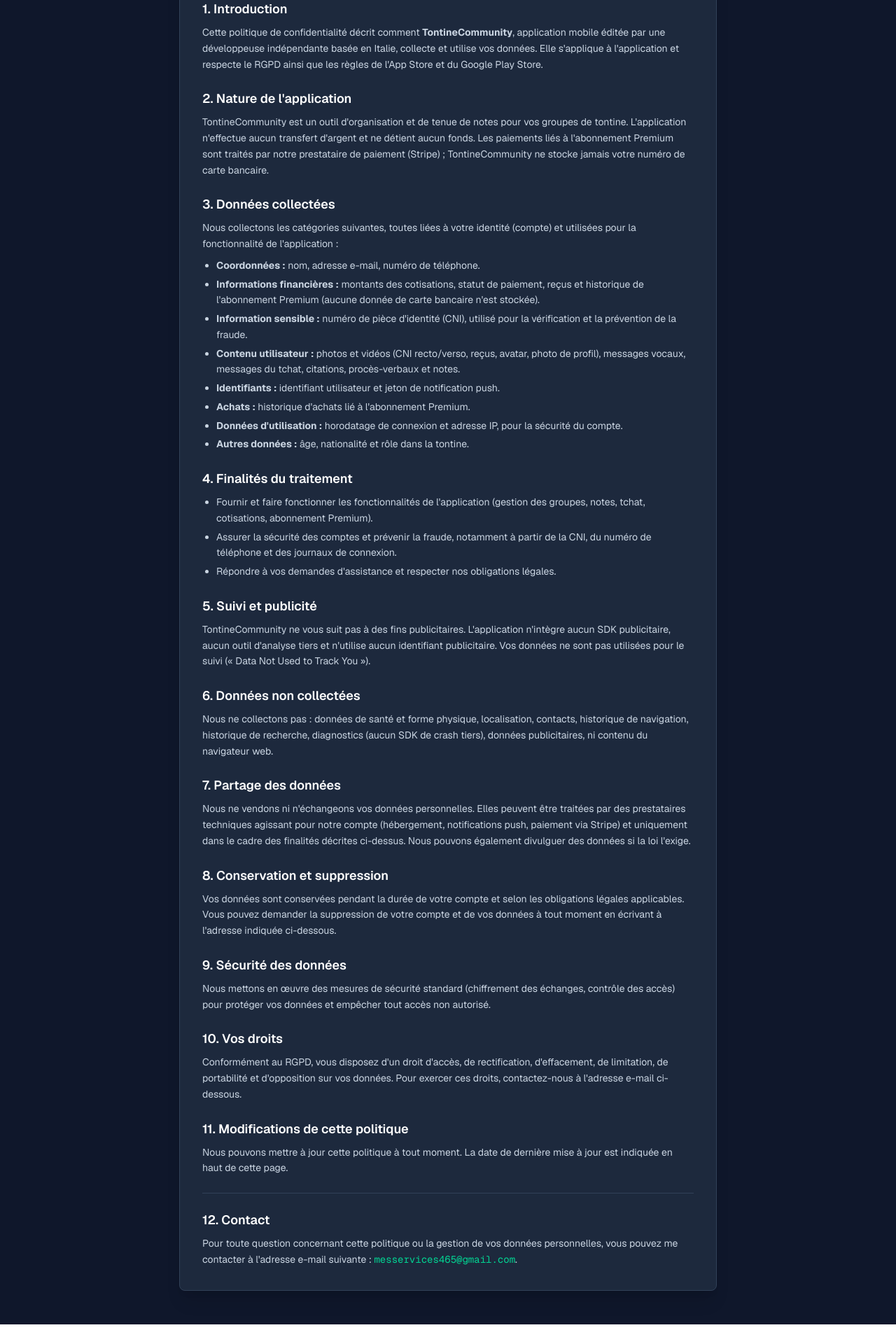
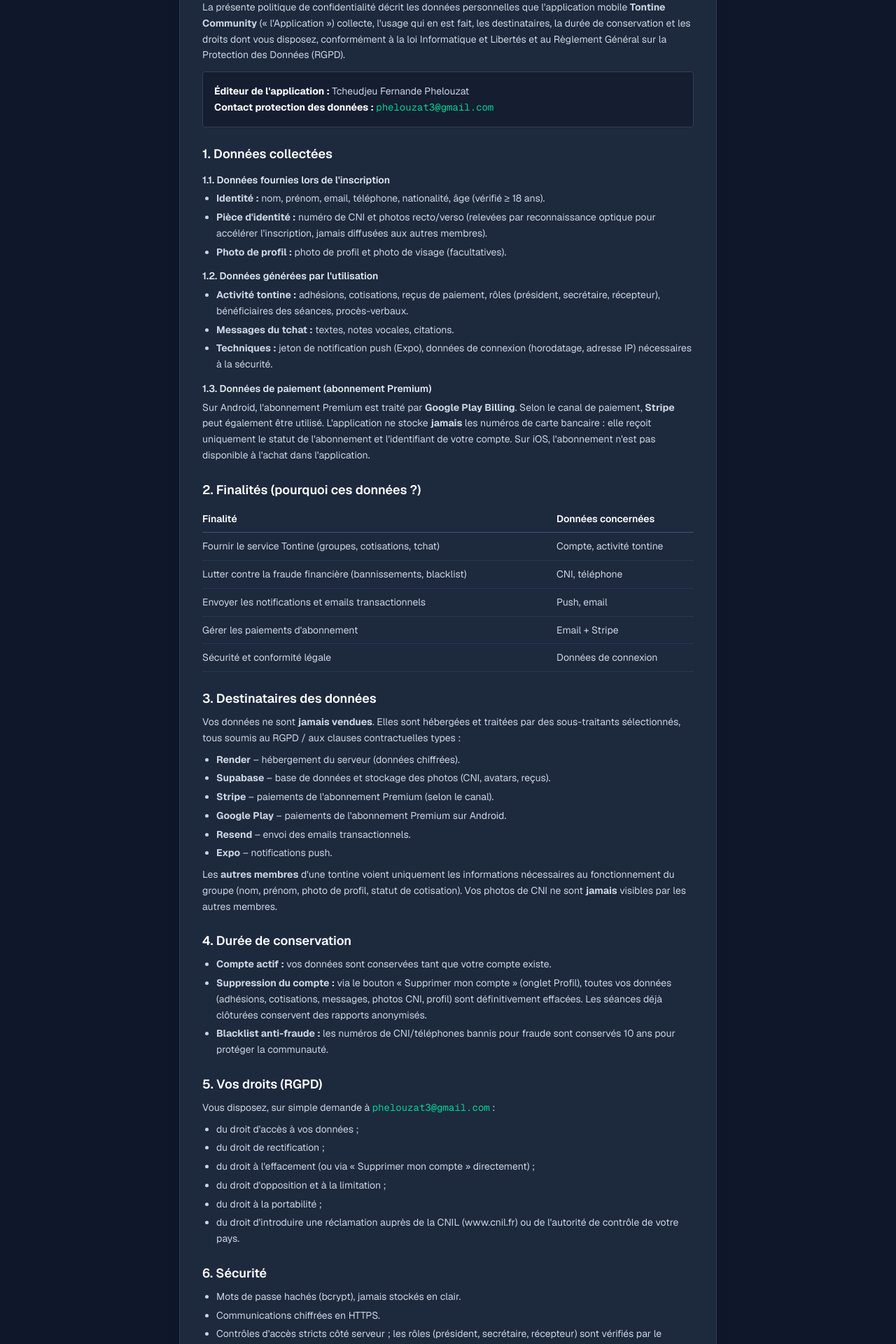
Before and after one commit to phelouzat3-glitch/phelouzat-fullstack, a Next.js app: page /privacy-my-app in a window 1280 px wide. Shown: the part 220-2140 px from the top of the page at 70% size. Before the commit the page ends 2112 px from the top, so only its background shows below. Built offline with nearby package versions, Linux system fonts and the light colour scheme.

Commit message:
Privacy policy Tontine Community version officielle Play Store

```diff
--- a/src/app/privacy-my-app/page.tsx
+++ b/src/app/privacy-my-app/page.tsx
@@ -1,10 +1,120 @@
 import Link from "next/link";
 
 export default function PrivacyPolicy() {
-  // CONFIGURATION DES PARAMÈTRES (À modifier)
-  const appName = "TontineCommunity"; // Nom de votre application
-  const developerEmail = "messervices465@gmail.com";
-  const lastUpdated = "7 novembre 2026";
+  const appName = "Tontine Community";
+  const developerEmail = "phelouzat3@gmail.com";
+  const lastUpdated = "4 novembre 2026";
+
+  const registrationData = [
+    {
+      label: "Identité",
+      text: "nom, prénom, email, téléphone, nationalité, âge (vérifié ≥ 18 ans).",
+    },
+    {
+      label: "Pièce d'identité",
+      text: "numéro de CNI et photos recto/verso (relevées par reconnaissance optique pour accélérer l'inscription, jamais diffusées aux autres membres).",
+    },
+    {
+      label: "Photo de profil",
+      text: "photo de profil et photo de visage (facultatives).",
+    },
+  ];
+
+  const usageData = [
+    {
+      label: "Activité tontine",
+      text: "adhésions, cotisations, reçus de paiement, rôles (président, secrétaire, récepteur), bénéficiaires des séances, procès-verbaux.",
+    },
+    {
+      label: "Messages du tchat",
+      text: "textes, notes vocales, citations.",
+    },
+    {
+      label: "Techniques",
+      text: "jeton de notification push (Expo), données de connexion (horodatage, adresse IP) nécessaires à la sécurité.",
+    },
+  ];
+
+  const purposes = [
+    {
+      goal: "Fournir le service Tontine (groupes, cotisations, tchat)",
+      data: "Compte, activité tontine",
+    },
+    {
+      goal: "Lutter contre la fraude financière (bannissements, blacklist)",
+      data: "CNI, téléphone",
+    },
+    {
+      goal: "Envoyer les notifications et emails transactionnels",
+      data: "Push, email",
+    },
+    {
+      goal: "Gérer les paiements d'abonnement",
+      data: "Email + Stripe",
+    },
+    {
+      goal: "Sécurité et conformité légale",
+      data: "Données de connexion",
+    },
+  ];
+
+  const processors = [
+    {
+      name: "Render",
+      text: "hébergement du serveur (données chiffrées).",
+    },
+    {
+      name: "Supabase",
+      text: "base de données et stockage des photos (CNI, avatars, reçus).",
+    },
+    {
+      name: "Stripe",
+      text: "paiements de l'abonnement Premium (selon le canal).",
+    },
+    {
+      name: "Google Play",
+      text: "paiements de l'abonnement Premium sur Android.",
+    },
+    {
+      name: "Resend",
+      text: "envoi des emails transactionnels.",
+    },
+    {
+      name: "Expo",
+      text: "notifications push.",
+    },
+  ];
+
+  const retention = [
+    {
+      label: "Compte actif",
+      text: "vos données sont conservées tant que votre compte existe.",
+    },
+    {
+      label: "Suppression du compte",
+      text: "via le bouton « Supprimer mon compte » (onglet Profil), toutes vos données (adhésions, cotisations, messages, photos CNI, profil) sont définitivement effacées. Les séances déjà clôturées conservent des rapports anonymisés.",
+    },
+    {
+      label: "Blacklist anti-fraude",
+      text: "les numéros de CNI/téléphones bannis pour fraude sont conservés 10 ans pour protéger la communauté.",
+    },
+  ];
+
+  const rights = [
+    "du droit d'accès à vos données ;",
+    "du droit de rectification ;",
+    "du droit à l'effacement (ou via « Supprimer mon compte » directement) ;",
+    "du droit d'opposition et à la limitation ;",
+    "du droit à la portabilité ;",
+    "du droit d'introduire une réclamation auprès de la CNIL (www.cnil.fr) ou de l'autorité de contrôle de votre pays.",
+  ];
+
+  const security = [
+    "Mots de passe hachés (bcrypt), jamais stockés en clair.",
+    "Communications chiffrées en HTTPS.",
+    "Contrôles d'accès stricts côté serveur ; les rôles (président, secrétaire, récepteur) sont vérifiés par le serveur, jamais par l'app.",
+    "Sauvegardes et antivol d'accès chez les hébergeurs certifiés.",
+  ];
 
   return (
     <div className="min-h-screen bg-slate-900 text-slate-300 font-sans py-12 px-6">
@@ -26,215 +136,217 @@ export default function PrivacyPolicy() {
         </p>
 
         <div className="space-y-6 text-sm leading-relaxed">
-          {/* SECTION 1 */}
-          <section>
-            <h2 className="text-lg font-semibold text-white mb-2">
-              1. Introduction
-            </h2>
+          {/* INTRO */}
+          <section className="space-y-3">
             <p>
-              Cette politique de confidentialité décrit comment{" "}
-              <strong>{appName}</strong>, application mobile éditée par une
-              développeuse indépendante basée en Italie, collecte et utilise vos
-              données. Elle s&apos;applique à l&apos;application et respecte le
-              RGPD ainsi que les règles de l&apos;App Store et du Google Play
-              Store.
+              La présente politique de confidentialité décrit les données
+              personnelles que l&apos;application mobile{" "}
+              <strong>{appName}</strong> (« l&apos;Application ») collecte,
+              l&apos;usage qui en est fait, les destinataires, la durée de
+              conservation et les droits dont vous disposez, conformément à la
+              loi Informatique et Libertés et au Règlement Général sur la
+              Protection des Données (RGPD).
+            </p>
+            <p className="bg-slate-900/60 border border-slate-700 rounded p-4">
+              <strong className="text-white">
+                Éditeur de l&apos;application :
+              </strong>{" "}
+              Tcheudjeu Fernande Phelouzat
+              <br />
+              <strong className="text-white">
+                Contact protection des données :
+              </strong>{" "}
+              <span className="text-emerald-400 font-mono">
+                {developerEmail}
+              </span>
             </p>
           </section>
 
-          {/* SECTION 2 */}
+          {/* 1 */}
           <section>
             <h2 className="text-lg font-semibold text-white mb-2">
-              2. Nature de l&apos;application
+              1. Données collectées
             </h2>
+            <h3 className="font-semibold text-slate-200 mt-3 mb-1">
+              1.1. Données fournies lors de l&apos;inscription
+            </h3>
+            <ul className="list-disc pl-5 space-y-1">
+              {registrationData.map((item) => (
+                <li key={item.label}>
+                  <strong>{item.label} :</strong> {item.text}
+                </li>
+              ))}
+            </ul>
+
+            <h3 className="font-semibold text-slate-200 mt-3 mb-1">
+              1.2. Données générées par l&apos;utilisation
+            </h3>
+            <ul className="list-disc pl-5 space-y-1">
+              {usageData.map((item) => (
+                <li key={item.label}>
+                  <strong>{item.label} :</strong> {item.text}
+                </li>
+              ))}
+            </ul>
+
+            <h3 className="font-semibold text-slate-200 mt-3 mb-1">
+              1.3. Données de paiement (abonnement Premium)
+            </h3>
             <p>
-              {appName} est un outil d&apos;organisation et de tenue de notes
-              pour vos groupes de tontine. L&apos;application n&apos;effectue
-              aucun transfert d&apos;argent et ne détient aucun fonds. Les
-              paiements liés à l&apos;abonnement Premium sont traités par notre
-              prestataire de paiement (Stripe) ; {appName} ne stocke jamais
-              votre numéro de carte bancaire.
+              Sur Android, l&apos;abonnement Premium est traité par{" "}
+              <strong>Google Play Billing</strong>. Selon le canal de paiement,{" "}
+              <strong>Stripe</strong> peut également être utilisé.
+              L&apos;application ne stocke <strong>jamais</strong> les numéros de
+              carte bancaire : elle reçoit uniquement le statut de
+              l&apos;abonnement et l&apos;identifiant de votre compte. Sur iOS,
+              l&apos;abonnement n&apos;est pas disponible à l&apos;achat dans
+              l&apos;application.
             </p>
           </section>
 
-          {/* SECTION 3 */}
+          {/* 2 */}
           <section>
             <h2 className="text-lg font-semibold text-white mb-2">
-              3. Données collectées
+              2. Finalités (pourquoi ces données ?)
+            </h2>
+            <div className="overflow-x-auto">
+              <table className="w-full text-left border-collapse">
+                <thead>
+                  <tr className="border-b border-slate-600">
+                    <th className="py-2 pr-4 font-semibold text-white">
+                      Finalité
+                    </th>
+                    <th className="py-2 font-semibold text-white">
+                      Données concernées
+                    </th>
+                  </tr>
+                </thead>
+                <tbody>
+                  {purposes.map((row) => (
+                    <tr
+                      key={row.goal}
+                      className="border-b border-slate-700/60 align-top"
+                    >
+                      <td className="py-2 pr-4">{row.goal}</td>
+                      <td className="py-2">{row.data}</td>
+                    </tr>
+                  ))}
+                </tbody>
+              </table>
+            </div>
+          </section>
+
+          {/* 3 */}
+          <section>
+            <h2 className="text-lg font-semibold text-white mb-2">
+              3. Destinataires des données
             </h2>
             <p className="mb-2">
-              Nous collectons les catégories suivantes, toutes liées à votre
-              identité (compte) et utilisées pour la fonctionnalité de
-              l&apos;application :
+              Vos données ne sont <strong>jamais vendues</strong>. Elles sont
+              hébergées et traitées par des sous-traitants sélectionnés, tous
+              soumis au RGPD / aux clauses contractuelles types :
             </p>
             <ul className="list-disc pl-5 space-y-1">
-              <li>
-                <strong>Coordonnées :</strong> nom, adresse e-mail, numéro de
-                téléphone.
-              </li>
-              <li>
-                <strong>Informations financières :</strong> montants des
-                cotisations, statut de paiement, reçus et historique de
-                l&apos;abonnement Premium (aucune donnée de carte bancaire
-                n&apos;est stockée).
-              </li>
-              <li>
-                <strong>Information sensible :</strong> numéro de pièce
-                d&apos;identité (CNI), utilisé pour la vérification et la
-                prévention de la fraude.
-              </li>
-              <li>
-                <strong>Contenu utilisateur :</strong> photos et vidéos (CNI
-                recto/verso, reçus, avatar, photo de profil), messages vocaux,
-                messages du tchat, citations, procès-verbaux et notes.
-              </li>
-              <li>
-                <strong>Identifiants :</strong> identifiant utilisateur et jeton
-                de notification push.
-              </li>
-              <li>
-                <strong>Achats :</strong> historique d&apos;achats lié à
-                l&apos;abonnement Premium.
-              </li>
-              <li>
-                <strong>Données d&apos;utilisation :</strong> horodatage de
-                connexion et adresse IP, pour la sécurité du compte.
-              </li>
-              <li>
-                <strong>Autres données :</strong> âge, nationalité et rôle dans
-                la tontine.
-              </li>
+              {processors.map((item) => (
+                <li key={item.name}>
+                  <strong>{item.name}</strong> – {item.text}
+                </li>
+              ))}
+            </ul>
+            <p className="mt-2">
+              Les <strong>autres membres</strong> d&apos;une tontine voient
+              uniquement les informations nécessaires au fonctionnement du
+              groupe (nom, prénom, photo de profil, statut de cotisation). Vos
+              photos de CNI ne sont <strong>jamais</strong> visibles par les
+              autres membres.
+            </p>
+          </section>
+
+          {/* 4 */}
+          <section>
+            <h2 className="text-lg font-semibold text-white mb-2">
+              4. Durée de conservation
+            </h2>
+            <ul className="list-disc pl-5 space-y-1">
+              {retention.map((item) => (
+                <li key={item.label}>
+                  <strong>{item.label} :</strong> {item.text}
+                </li>
+              ))}
             </ul>
           </section>
 
-          {/* SECTION 4 */}
+          {/* 5 */}
           <section>
             <h2 className="text-lg font-semibold text-white mb-2">
-              4. Finalités du traitement
+              5. Vos droits (RGPD)
             </h2>
+            <p className="mb-2">
+              Vous disposez, sur simple demande à{" "}
+              <span className="text-emerald-400 font-mono">
+                {developerEmail}
+              </span>{" "}
+              :
+            </p>
             <ul className="list-disc pl-5 space-y-1">
-              <li>
-                Fournir et faire fonctionner les fonctionnalités de
-                l&apos;application (gestion des groupes, notes, tchat,
-                cotisations, abonnement Premium).
-              </li>
-              <li>
-                Assurer la sécurité des comptes et prévenir la fraude,
-                notamment à partir de la CNI, du numéro de téléphone et des
-                journaux de connexion.
-              </li>
-              <li>
-                Répondre à vos demandes d&apos;assistance et respecter nos
-                obligations légales.
-              </li>
+              {rights.map((right) => (
+                <li key={right}>{right}</li>
+              ))}
             </ul>
           </section>
 
-          {/* SECTION 5 */}
+          {/* 6 */}
           <section>
             <h2 className="text-lg font-semibold text-white mb-2">
-              5. Suivi et publicité
+              6. Sécurité
+            </h2>
+            <ul className="list-disc pl-5 space-y-1">
+              {security.map((item) => (
+                <li key={item}>{item}</li>
+              ))}
+            </ul>
+          </section>
+
+          {/* 7 */}
+          <section>
+            <h2 className="text-lg font-semibold text-white mb-2">
+              7. Mineurs
             </h2>
             <p>
-              {appName} ne vous suit pas à des fins publicitaires.
-              L&apos;application n&apos;intègre aucun SDK publicitaire, aucun
-              outil d&apos;analyse tiers et n&apos;utilise aucun identifiant
-              publicitaire. Vos données ne sont pas utilisées pour le suivi
-              (« Data Not Used to Track You »).
+              L&apos;Application est réservée aux personnes{" "}
+              <strong>âgées de 18 ans ou plus</strong> (l&apos;inscription est
+              bloquée en deçà). Si vous découvrez le compte d&apos;un mineur,
+              contactez-nous pour son effacement immédiat.
             </p>
           </section>
 
-          {/* SECTION 6 */}
+          {/* 8 */}
           <section>
             <h2 className="text-lg font-semibold text-white mb-2">
-              6. Données non collectées
+              8. Cookies / traceurs
             </h2>
             <p>
-              Nous ne collectons pas : données de santé et forme physique,
-              localisation, contacts, historique de navigation, historique de
-              recherche, diagnostics (aucun SDK de crash tiers), données
-              publicitaires, ni contenu du navigateur web.
+              L&apos;Application mobile n&apos;utilise{" "}
+              <strong>pas de cookies publicitaires</strong> ni de traçage à des
+              fins marketing.
             </p>
           </section>
 
-          {/* SECTION 7 */}
+          {/* 9 */}
           <section>
             <h2 className="text-lg font-semibold text-white mb-2">
-              7. Partage des données
+              9. Modifications
             </h2>
             <p>
-              Nous ne vendons ni n&apos;échangeons vos données personnelles.
-              Elles peuvent être traitées par des prestataires techniques
-              agissant pour notre compte (hébergement, notifications push,
-              paiement via Stripe) et uniquement dans le cadre des finalités
-              décrites ci-dessus. Nous pouvons également divulguer des données
-              si la loi l&apos;exige.
+              Toute évolution de cette politique sera publiée dans cette page et
+              la date de mise à jour actualisée. En cas de changement majeur,
+              vous en serez informé via l&apos;Application.
             </p>
           </section>
 
-          {/* SECTION 8 */}
-          <section>
-            <h2 className="text-lg font-semibold text-white mb-2">
-              8. Conservation et suppression
-            </h2>
-            <p>
-              Vos données sont conservées pendant la durée de votre compte et
-              selon les obligations légales applicables. Vous pouvez demander la
-              suppression de votre compte et de vos données à tout moment en
-              écrivant à l&apos;adresse indiquée ci-dessous.
-            </p>
-          </section>
-
-          {/* SECTION 9 */}
-          <section>
-            <h2 className="text-lg font-semibold text-white mb-2">
-              9. Sécurité des données
-            </h2>
-            <p>
-              Nous mettons en œuvre des mesures de sécurité standard (chiffrement
-              des échanges, contrôle des accès) pour protéger vos données et
-              empêcher tout accès non autorisé.
-            </p>
-          </section>
-
-          {/* SECTION 10 */}
-          <section>
-            <h2 className="text-lg font-semibold text-white mb-2">
-              10. Vos droits
-            </h2>
-            <p>
-              Conformément au RGPD, vous disposez d&apos;un droit d&apos;accès,
-              de rectification, d&apos;effacement, de limitation, de portabilité
-              et d&apos;opposition sur vos données. Pour exercer ces droits,
-              contactez-nous à l&apos;adresse e-mail ci-dessous.
-            </p>
-          </section>
-
-          {/* SECTION 11 */}
-          <section>
-            <h2 className="text-lg font-semibold text-white mb-2">
-              11. Modifications de cette politique
-            </h2>
-            <p>
-              Nous pouvons mettre à jour cette politique à tout moment. La date
-              de dernière mise à jour est indiquée en haut de cette page.
-            </p>
-          </section>
-
-          {/* SECTION 12 */}
-          <section className="pt-6 border-t border-slate-700">
-            <h2 className="text-lg font-semibold text-white mb-2">
-              12. Contact
-            </h2>
-            <p>
-              Pour toute question concernant cette politique ou la gestion de
-              vos données personnelles, vous pouvez me contacter à
-              l&apos;adresse e-mail suivante :{" "}
-              <span className="text-emerald-400 font-mono">
-                {developerEmail}
-              </span>
-              .
-            </p>
-          </section>
+          <p className="pt-6 border-t border-slate-700 text-xs text-slate-500">
+            © 2026 {appName}. Tous droits réservés.
+          </p>
         </div>
       </div>
     </div>
```
